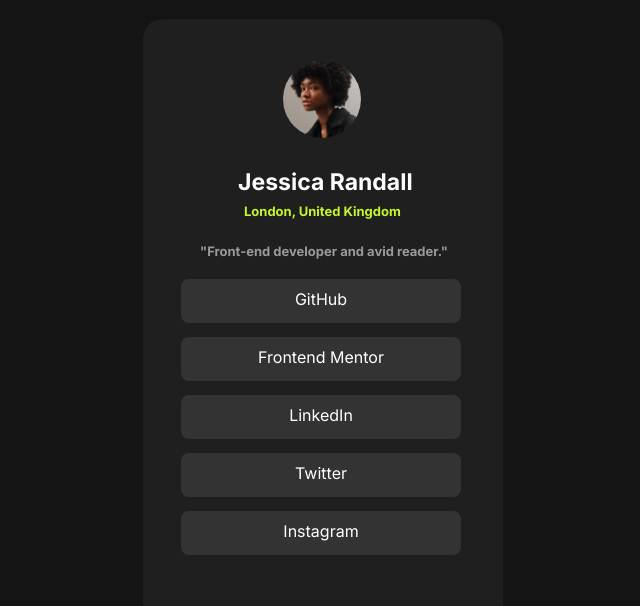
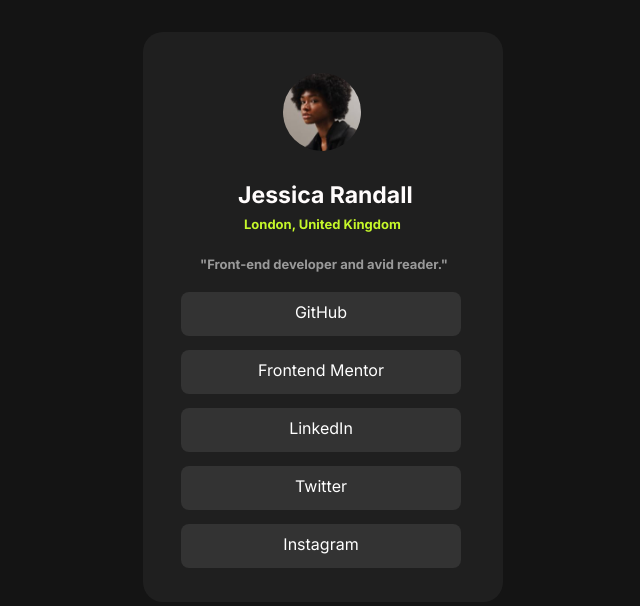
Before and after one commit to AbdelrahmanMokadem/Social-links-profile, a plain HTML site: page index.html in a window 1280 px wide. Shown: the part 138-744 px from the top of the page, without its empty margins (317-957 px from the left). Drawn offline with Linux system fonts and the light colour scheme.

Commit message:
Add files via upload

```diff
--- a/main.css
+++ b/main.css
@@ -25,9 +25,9 @@
   background-color: var(--Grey-800);
   margin: 0 auto;
   max-width: 360px;
-  height: 95vh;
+  height: 570px;
   position: relative;
-  top: 157px;
+  top: 170px;
   border-radius: 20px;
 }
 .photo img{
```
